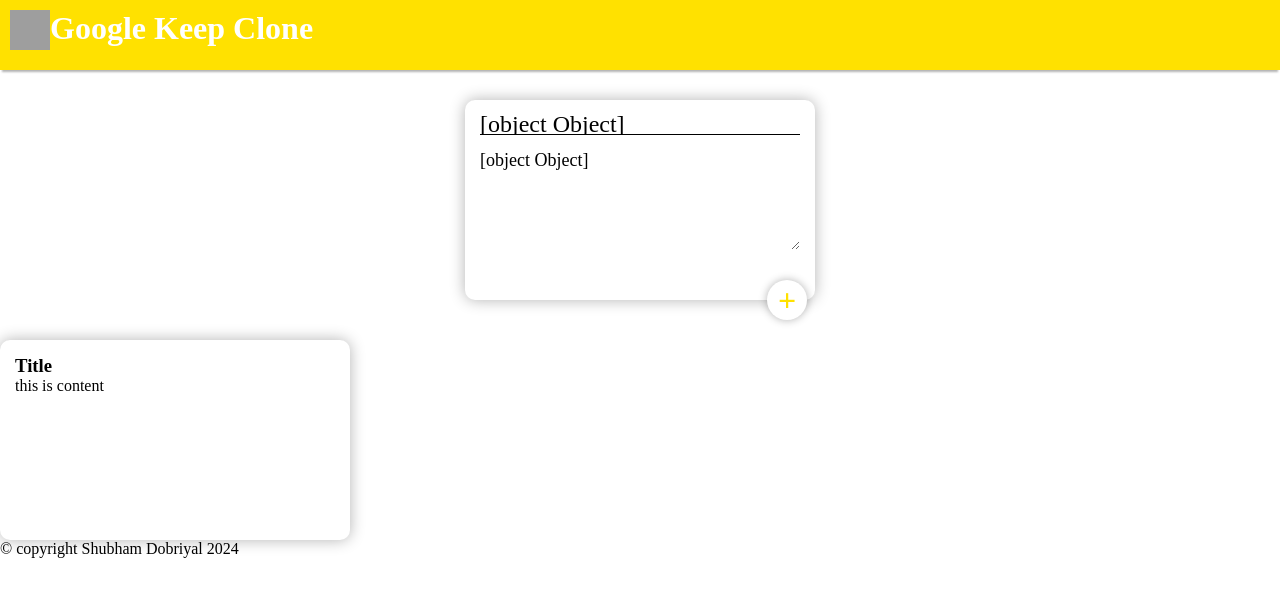
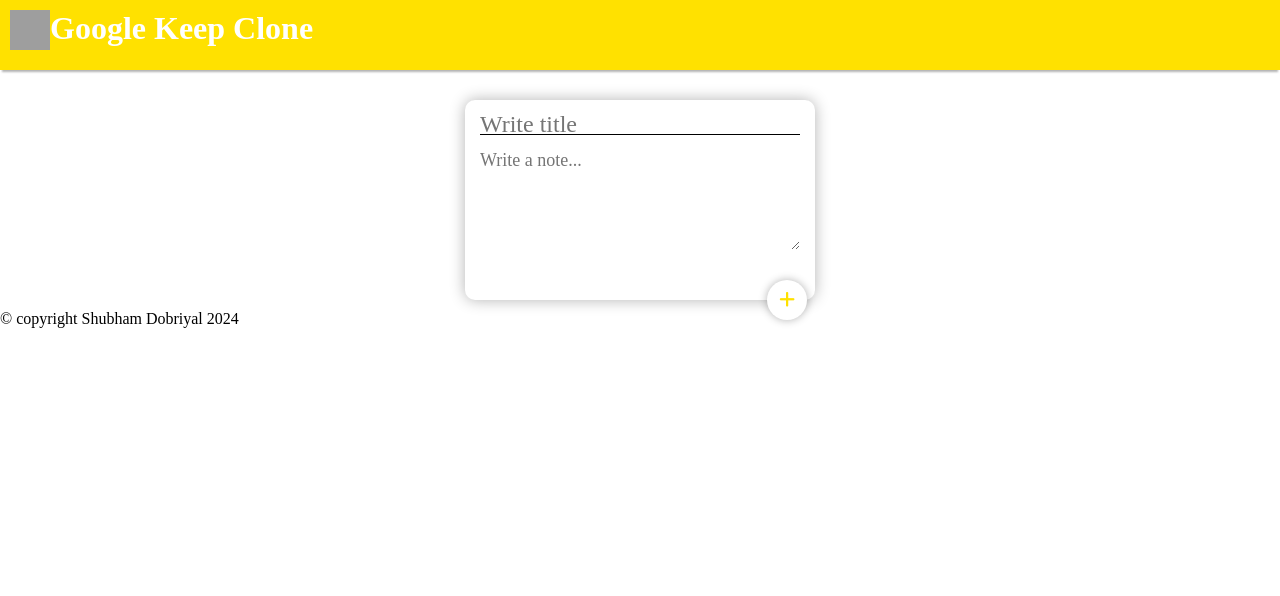
Before and after one commit to shubhamDobriyal/Learn-React, a React (Create React App) app: page /googleKeepClone in a window 1280 px wide. Shown: the top 596 px of the page. Built offline with nearby package versions, Linux system fonts and the light colour scheme; grey boxes are pictures that could not be loaded.

Commit message:
googlr clone updated

```diff
--- a/public/index.html
+++ b/public/index.html
@@ -25,6 +25,8 @@
       work correctly both with client-side routing and a non-root public URL.
       Learn how to configure a non-root public URL by running `npm run build`.
     -->
+
+    <link rel="stylesheet" href="https://cdnjs.cloudflare.com/ajax/libs/font-awesome/6.5.1/css/all.min.css" integrity="sha512-DTOQO9RWCH3ppGqcWaEA1BIZOC6xxalwEsw9c2QQeAIftl+Vegovlnee1c9QX4TctnWMn13TZye+giMm8e2LwA==" crossorigin="anonymous" referrerpolicy="no-referrer" />
     <title>React App</title>
   </head>
   <body>
--- a/src/components/google-keep-clone/CreateNote.jsx
+++ b/src/components/google-keep-clone/CreateNote.jsx
@@ -1,32 +1,56 @@
 import React, { useState } from "react";
 
-export default function CreateNote() {
+export default function CreateNote(props) {
+  const [inputValue, setInput] = useState({
+    title: "",
+    content: "",
+  });
 
-    const[inputValue, setInput] = useState({
-        title : "",
-        content: ""
+  const handleInput = (event) => {
+    const { name, value } = event.target;
+
+    setInput((oldValues) => {
+      return {
+        ...oldValues,
+        [name]: value,
+      };
     });
 
-    const handleInput = (event) => {
-        const[name, value] = event.target;
+  };
 
-        setInput(
-        //   (oldValues) => {return {
-        //         ...oldValues,
-        //         [name] : value,
-        //     }
-        // }
-        );
-    }
+  const addEvent = (event) => {
+    event.preventDefault();
+    props.fnCall(inputValue);
 
-    return (
+    setInput({
+      title: "",
+      content: "",
+    });
+
+  };
+
+  return (
     <>
       <section className="create-note-section">
         <div className="create-note-div">
-          <form >
-            <input type="text" value={inputValue} name="title" placeholder="Write title" onChange={handleInput} />
-            <textarea type="text" value={inputValue} name="content" placeholder="Write a note..." onChange={handleInput} />
-            <button type="submit"> + </button>
+          <form>
+            <input
+              type="text"
+              value={inputValue.title}
+              name="title"
+              placeholder="Write title"
+              onChange={handleInput}
+            />
+            <textarea
+              type="text"
+              value={inputValue.content}
+              name="content"
+              placeholder="Write a note..."
+              onChange={handleInput}
+            />
+            <button onClick={addEvent}>
+              <i class="fa-solid fa-plus"></i>
+            </button>
           </form>
         </div>
       </section>
--- a/src/components/google-keep-clone/GoogleKeepClone.jsx
+++ b/src/components/google-keep-clone/GoogleKeepClone.jsx
@@ -1,4 +1,4 @@
-import React from "react";
+import React, { useState } from "react";
 import Header from "./Header";
 import CreateNote from "./CreateNote";
 import Notes from "./Notes";
@@ -6,11 +6,34 @@
 import "./style.css"
 
 export default function GoogleKeepClone(){
+
+    const[item, setItem] = useState([]);
+
+    const addNote = (note) => {
+        setItem((existingItem) => {
+            return [
+                ...existingItem, note
+            ]
+        })
+    }
+
+    const deleteNote = (id) => {
+        setItem((existingItem) => {
+            existingItem.filter((value, index) => {
+                return index !== id;
+            })
+        })
+    }
+
     return (
         <>
             <Header />
-            <CreateNote />
-            <Notes />
+            <CreateNote fnCall={addNote}   />
+            {
+                item ?.map((value, index) => {
+                    return (<Notes key={index} id={index} title={value.title} content={value.content} delete={deleteNote} />)
+                })
+            }
             <Footer />
         </>
     )
--- a/src/components/google-keep-clone/Notes.jsx
+++ b/src/components/google-keep-clone/Notes.jsx
@@ -1,12 +1,20 @@
 import React from "react";
 
-export default function Notes() {
+export default function Notes(props) {
+
+  const deleteButtonClick = () => {
+    props.delete(props.id);
+  }
+
   return (
     <>
-        <div className="notes-div">
-          <h3> Title </h3>
-          <p> this is content </p>
-        </div>
+      <div className="notes-div">
+        <h3> {props.title} </h3>
+        <p> {props.content} </p>
+        <button onClick={deleteButtonClick}>
+          <i class="fa-solid fa-trash-can"></i>{" "}
+        </button>
+      </div>
     </>
   );
 }
--- a/src/components/google-keep-clone/style.css
+++ b/src/components/google-keep-clone/style.css
@@ -73,17 +73,56 @@
     border-radius: 50%;
     border: none;
     background-color: white;
-    font-weight: bolder;
-    font-size: xx-large;
+    font-weight: bold;
+    font-size: large;
     box-shadow: 0px 0px 8px 0px rgba(0.3, 0.3, 0.3, 0.3);
+}
+
+.notes-section{
+    display: flex;
 }
 
 .notes-div{
     background-color: white;
-    height: 200px;
+    min-height: 200px;
     width: 350px;
+    display: inline-flex;
+    flex-direction: column;
+    margin: 20px;
     margin-top: 30px;
     border-radius: 10px;
     padding: 15px;
     box-shadow: 0px 0px 15px 0px rgba(0,0,0,0.3);
+    position: relative;
 }
+
+.notes-div p{
+    min-height: 100px;
+}
+
+.notes-div h3{
+    min-height: 30px;
+}
+
+.notes-div button{
+    width: 100%;
+    display: flex;
+    align-items: flex-end;
+    justify-content: flex-end;
+    border: none;
+    background-color: white;
+}
+
+.notes-div button>i{
+    width: 5%;
+    height: 40px;
+    width: 40px;
+    color: rgb(255, 225, 0);
+    border-radius: 50%;
+    border: none;
+    padding: 10px;
+    background-color: white;
+    font-weight: bold;
+    font-size: large;
+    box-shadow: 0px 0px 8px 0px rgba(0.3, 0.3, 0.3, 0.3);
+}
```
